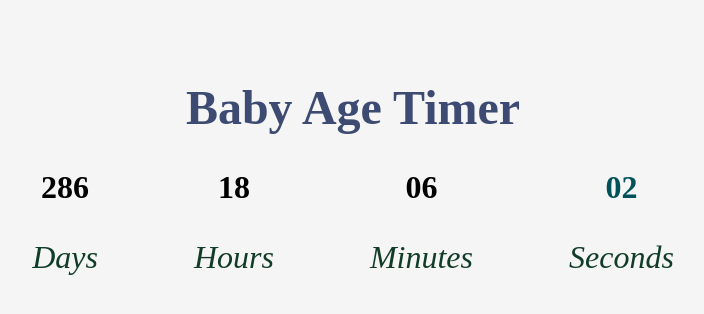
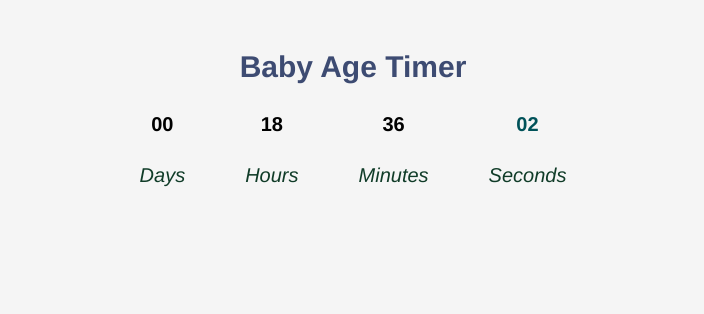
Before and after one commit to JonConnorATI/BabyCullenNo2, a plain HTML site: page index.html in a window 1280 px wide. Shown: the whole page, without its empty margins (287-991 px from the left). Drawn offline with Linux system fonts and the light colour scheme.

Commit message:
clock changes

```diff
--- a/Resources/css/style.css
+++ b/Resources/css/style.css
@@ -2,6 +2,10 @@
     padding: 0px;
     margin: 0px;
     box-sizing: border-box;
+    font-family: Helvetica, Arial, sans-serif;
+    font-size: 10px;
+    font-family: Helvetica, Arial, sans-serif;
+    font-size: 10px;
 }
 body{
     max-width: 900px;
--- a/Resources/js/clock.js
+++ b/Resources/js/clock.js
@@ -1,7 +1,7 @@
 /*Declare the function */
 function Clock(){
     let d1 = new Date();
-    let d2 = new Date("1 Jan 2021");
+    let d2 = new Date("13 October 2021 23:30");
 
     let difference = Math.abs(d1 - d2); //to get absolute value
     //calculate for each one
```
